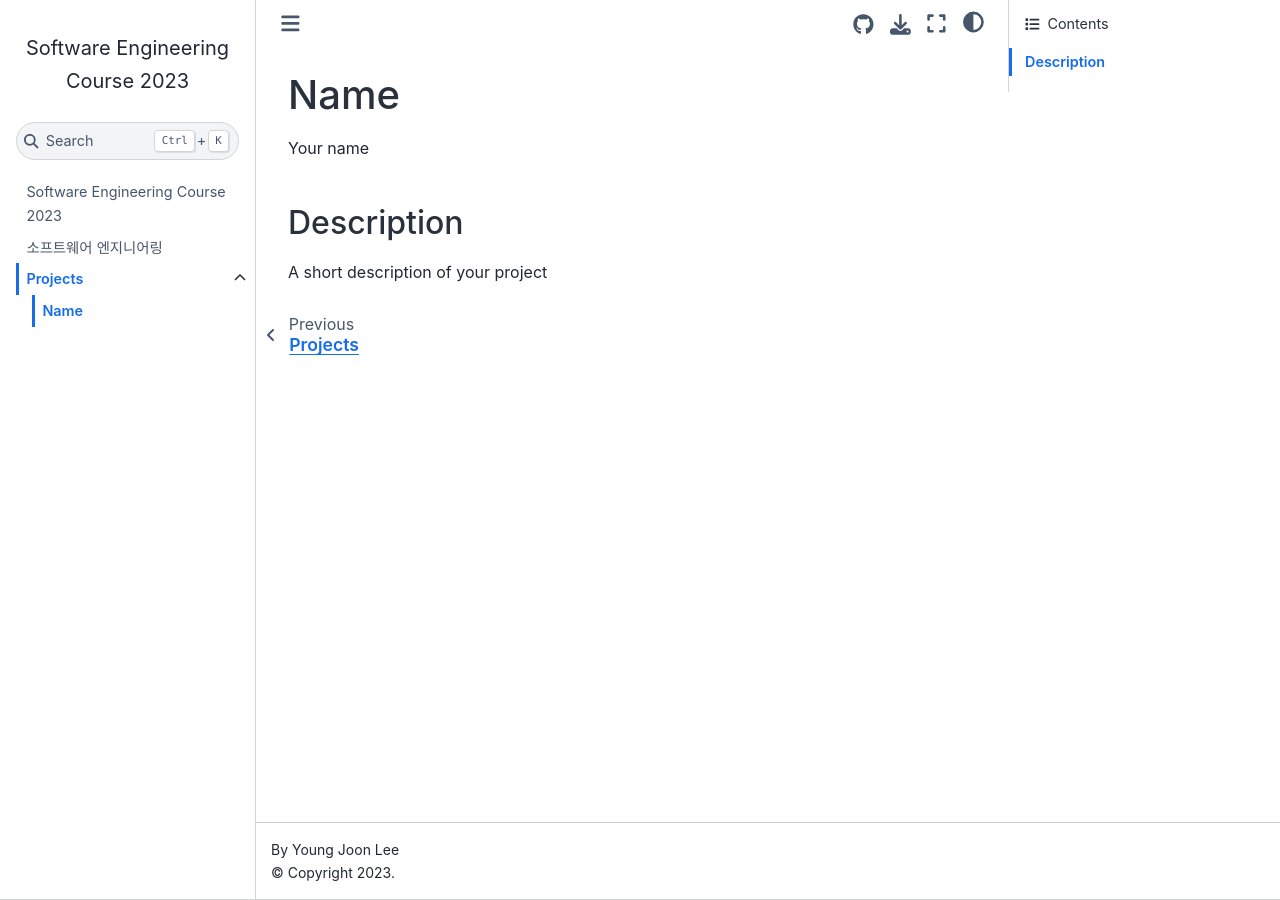
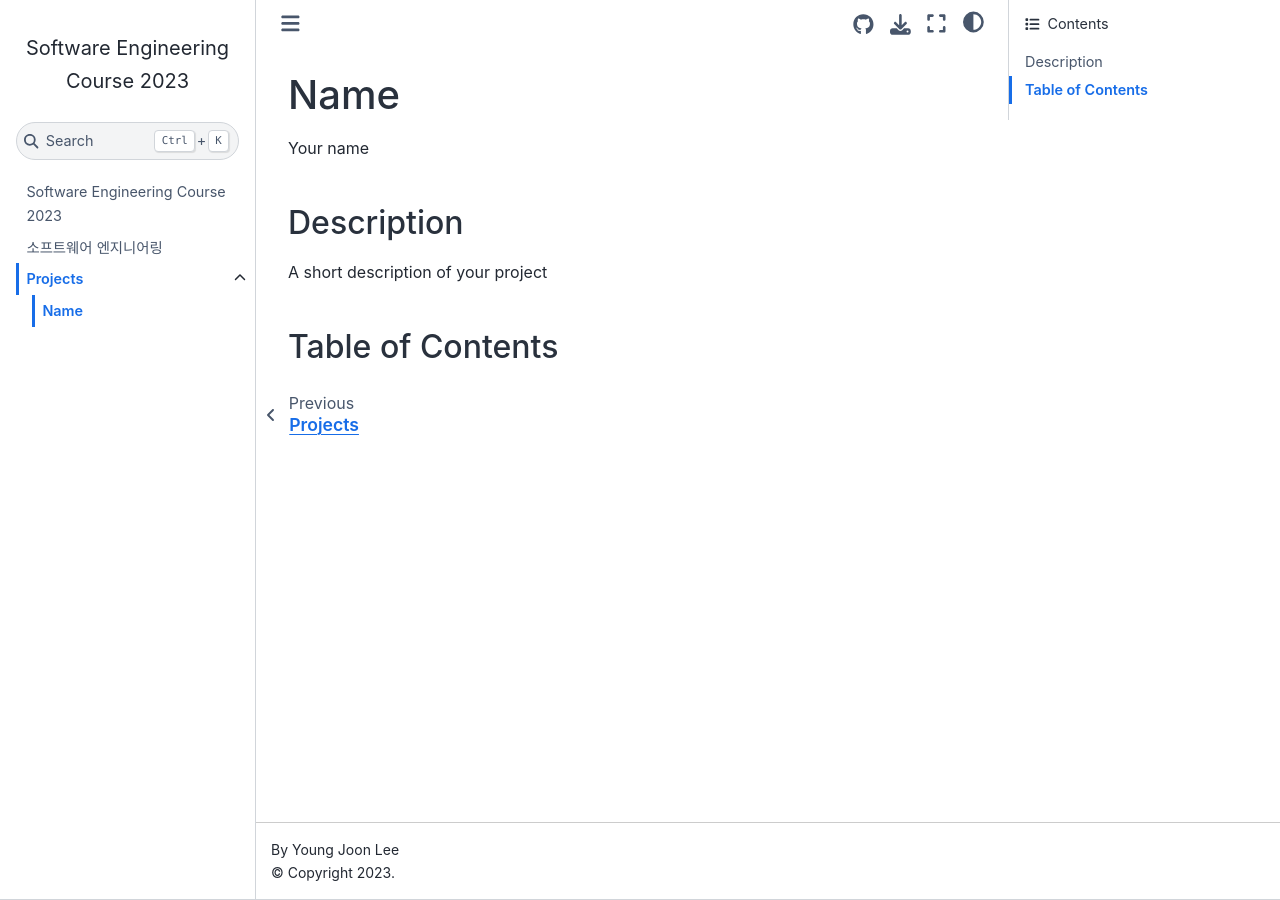
Before and after one commit to sadey7645/softeng-2023, a Jupyter Book: the page built from book/projects/id/index.md, in a window 1280 px wide. Built offline with Jupyter Book 1.0.4 settings and Sphinx 7.4.7 and the Sphinx Book theme 1.1.4, drawn with Linux system fonts in a browser that asks for light colours.

Commit message:
chore(projects): add table of contents

````diff
--- a/book/projects/id/index.md
+++ b/book/projects/id/index.md
@@ -5,3 +5,9 @@ Your name
 ## Description
 
 A short description of your project
+
+## Table of Contents
+
+```{tableofcontents}
+
+```
--- a/book/projects/index.md
+++ b/book/projects/index.md
@@ -1,3 +1,9 @@
 # Projects
 
 This is a list of projects that each student has worked on during the course.
+
+## Table of Contents
+
+```{tableofcontents}
+
+```
````
